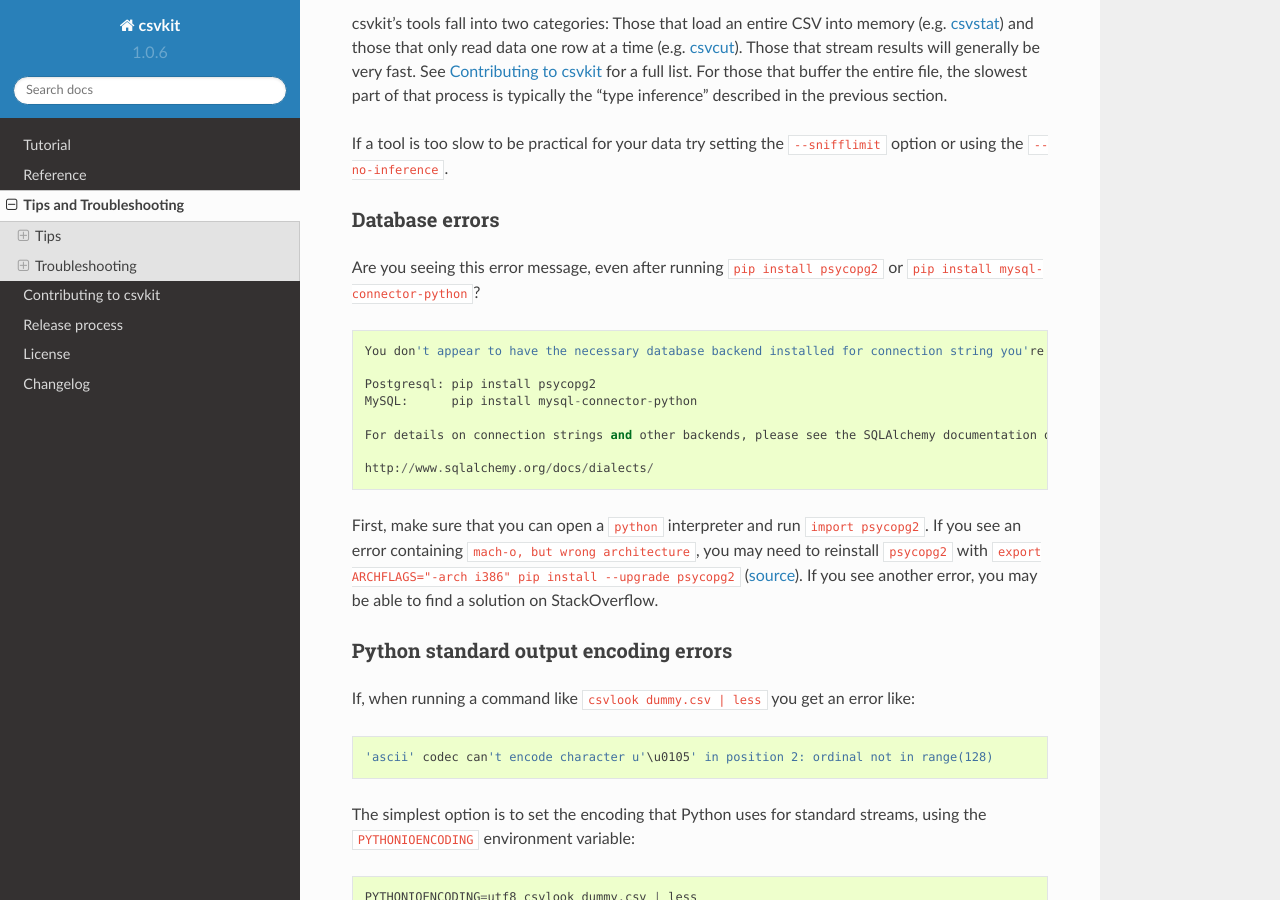
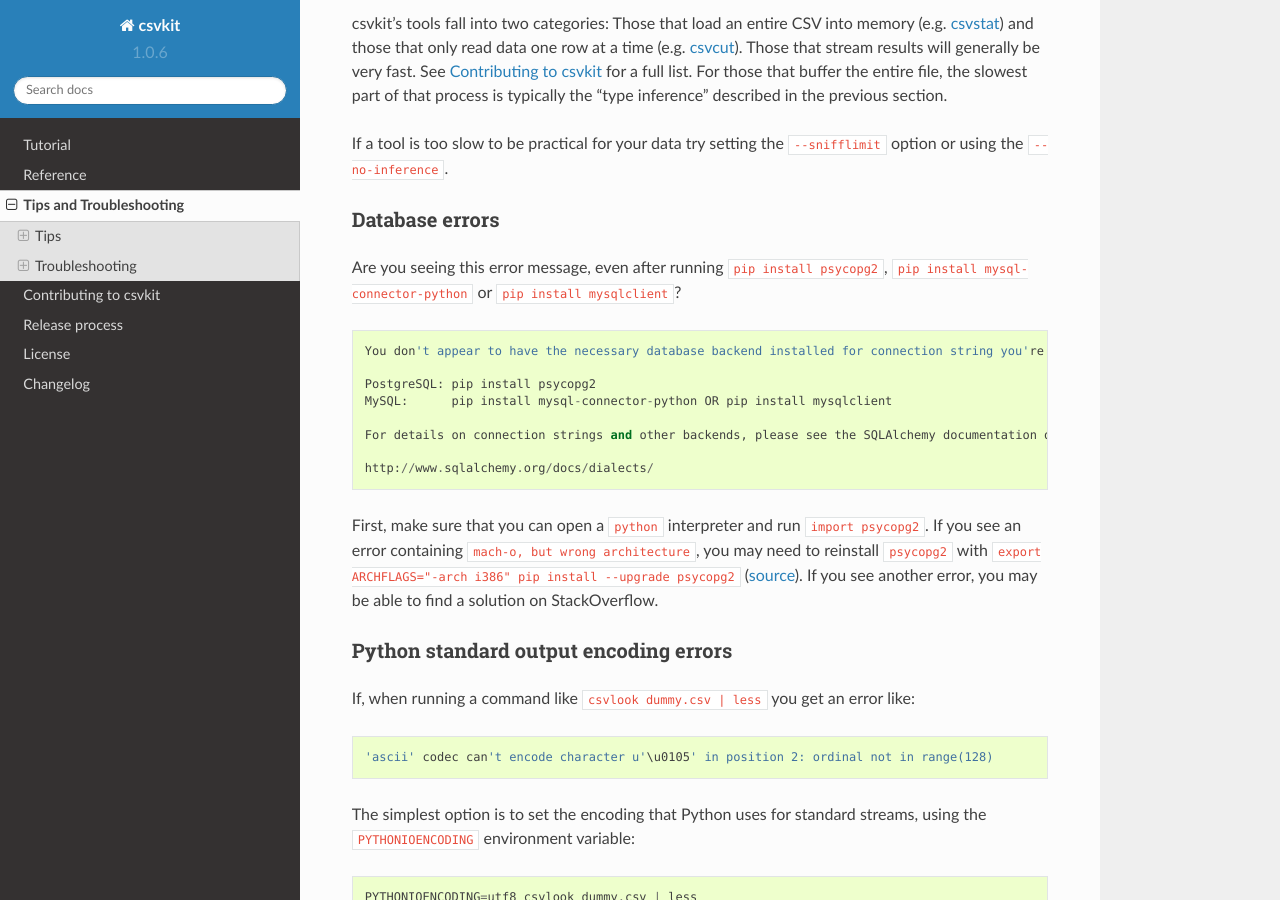
Before and after one commit to wireservice/csvkit, a Sphinx documentation site: the page built from docs/tricks.rst, in a window 1280 px wide and 900 px high, scrolled down 2721 px. Built offline with Sphinx 7.4.7 and the Read the Docs theme 2.0.0, drawn with Linux system fonts in a browser that asks for light colours.

Commit message:
docs: Mention mysqlclient as alternative to mysql-connector-python, closes #1102

```diff
--- a/docs/tricks.rst
+++ b/docs/tricks.rst
@@ -104,14 +104,14 @@
 Database errors
 ---------------
 
-Are you seeing this error message, even after running :code:`pip install psycopg2` or :code:`pip install mysql-connector-python`?
+Are you seeing this error message, even after running :code:`pip install psycopg2`, :code:`pip install mysql-connector-python` or :code:`pip install mysqlclient`?
 
 ::
 
     You don't appear to have the necessary database backend installed for connection string you're trying to use. Available backends include:
 
-    Postgresql: pip install psycopg2
-    MySQL:      pip install mysql-connector-python
+    PostgreSQL: pip install psycopg2
+    MySQL:      pip install mysql-connector-python OR pip install mysqlclient
 
     For details on connection strings and other backends, please see the SQLAlchemy documentation on dialects at:
 
```
Also changed, not shown: 1 other file.
